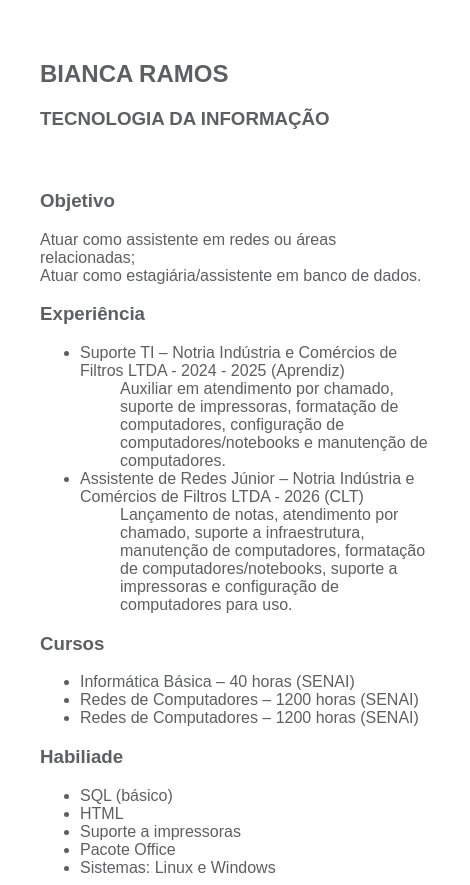
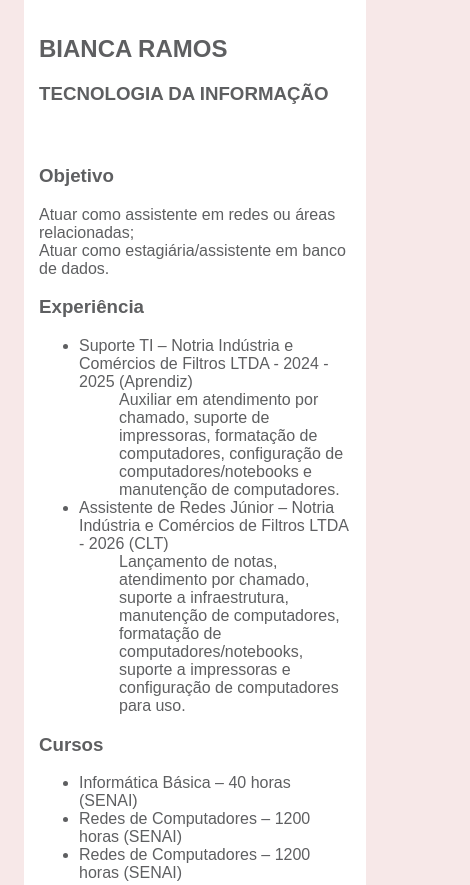
Before and after one commit to bianca-256465/Portif-lio, a plain HTML site: page curriculo.html in a window 390 px wide. Shown: the top 885 px of the page, 470 px wide, since content can reach past the window. Drawn offline with Linux system fonts and the light colour scheme.

Commit message:
Update curriculo.css

```diff
--- a/css-interno/curriculo.css
+++ b/css-interno/curriculo.css
@@ -46,7 +46,8 @@ body{
 
 @media screen and (max-width: 600px) {
     #principal {
-        width: 100%;
+        width: 80%;
+        padding: 15px;
         height: 100%;
     }
 }
```
